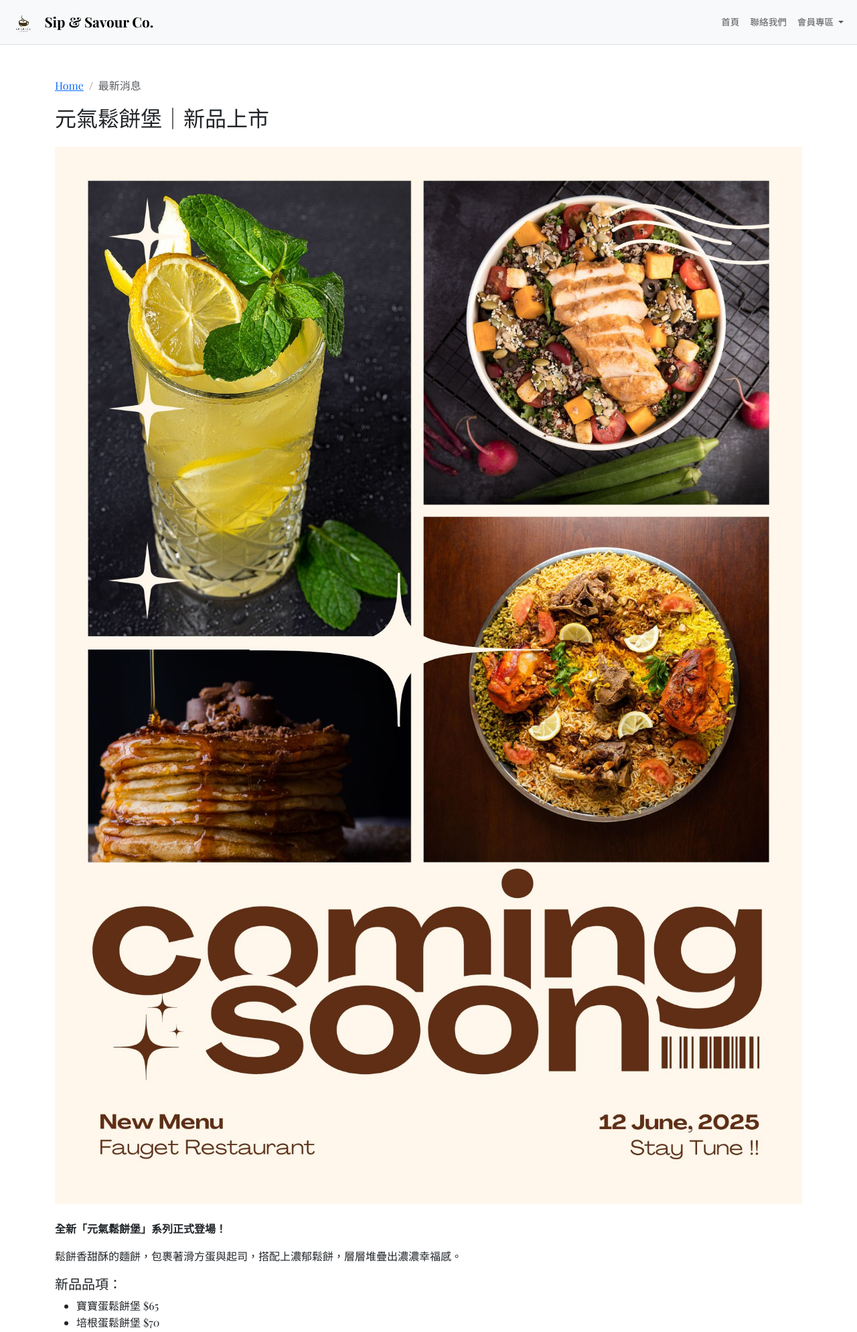
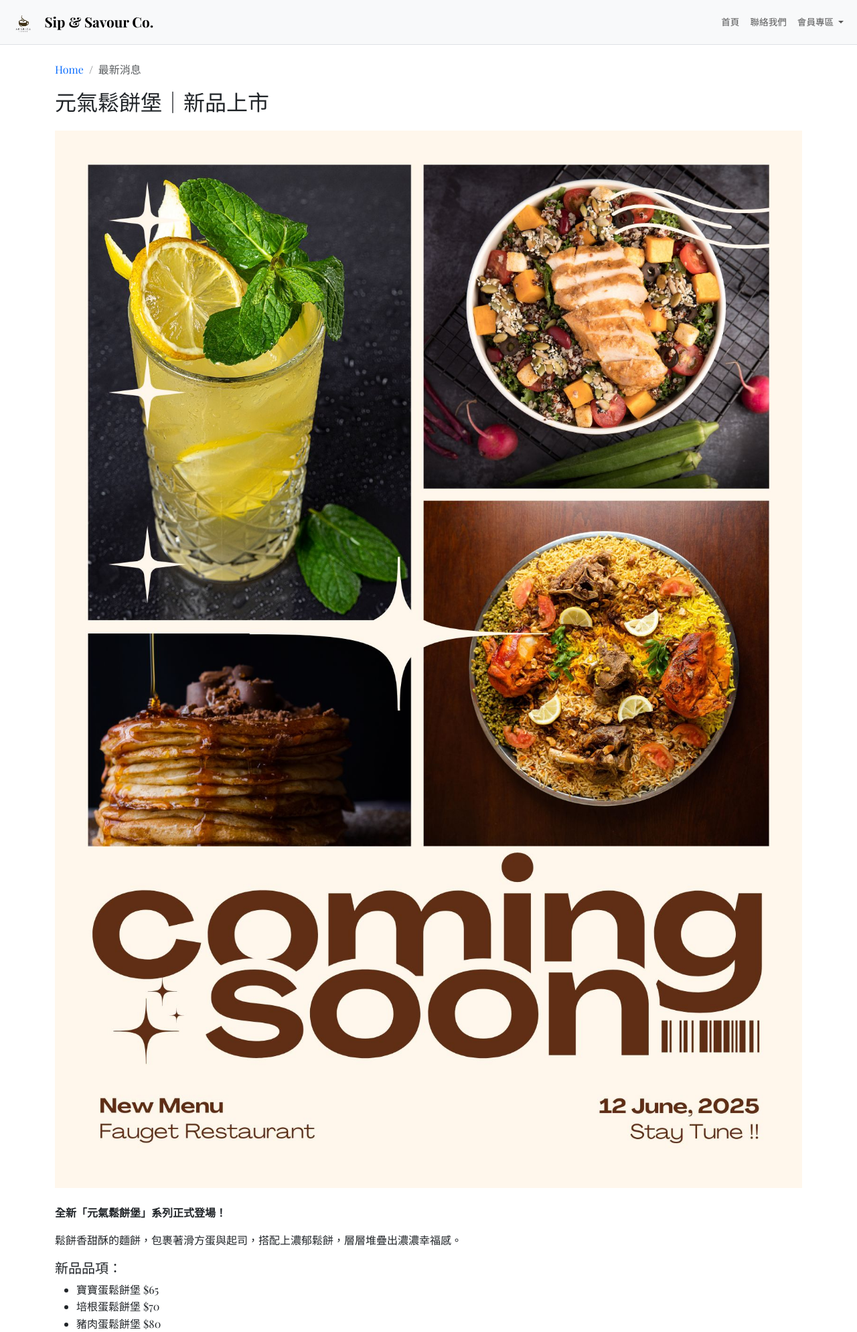
Before and after one commit to Yong-Cheng-Huang/Sip-Savour-Co, a Django app: page /news/ in a window 1280 px wide. Shown: the top 1989 px of the page at 67% size. Run offline with Django 5.2, Linux system fonts and the light colour scheme; parts of the project's set-up code (start-up, migrations or seed data) failed here and were passed over.

Commit message:
Refactor breadcrumb navigation in news and product list pages: adjust layout and styling for improved consistency and user experience.

```diff
--- a/templates/news/index.html
+++ b/templates/news/index.html
@@ -2,10 +2,10 @@
 {% load static %}
 
 {% block content %}
-<div class="container my-5">
+<div class="container my-4">
     <nav aria-label="breadcrumb">
       <ol class="breadcrumb">
-        <li class="breadcrumb-item"><a href="/">Home</a></li>
+        <li class="breadcrumb-item"><a class="text-decoration-none" href="/">Home</a></li>
         <li class="breadcrumb-item active" aria-current="page">最新消息</li>
       </ol>
     </nav>
```
Also changed, not shown: templates/products/product_list.html (+6 -1 lines).
